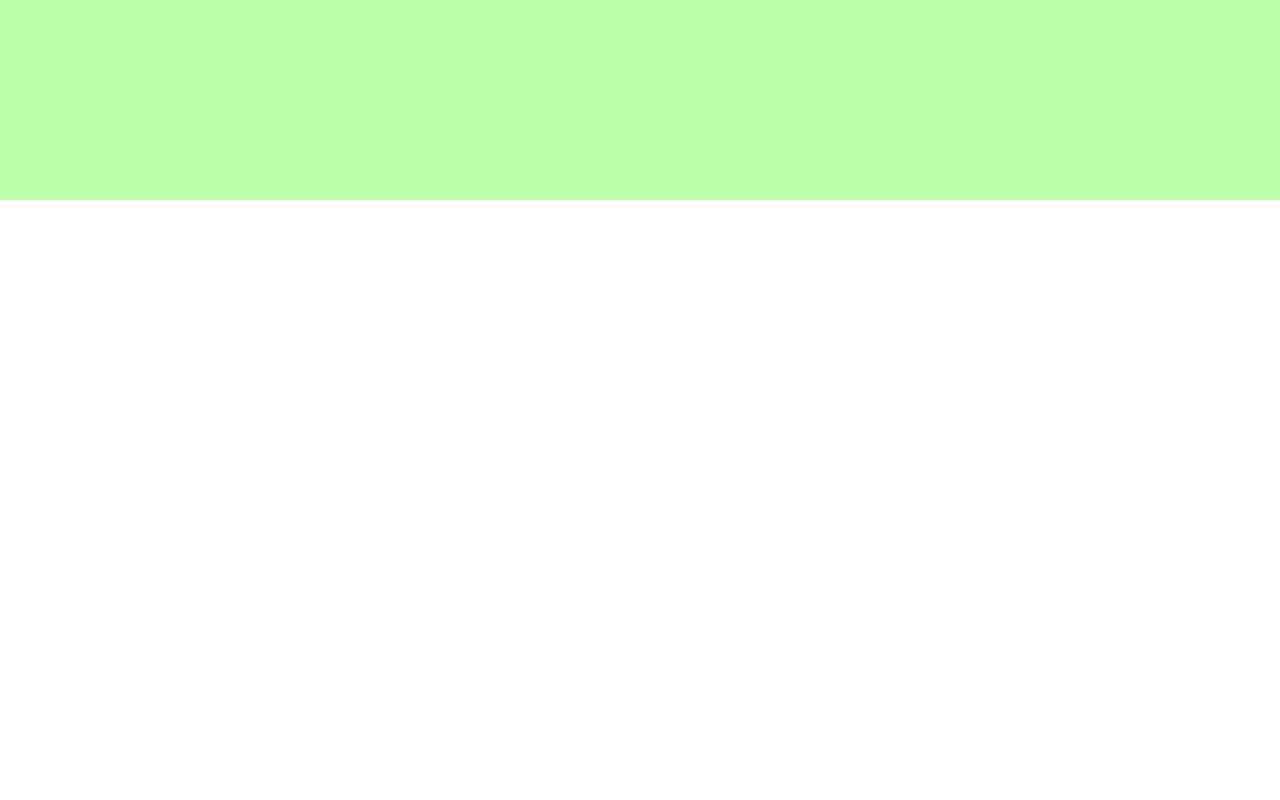
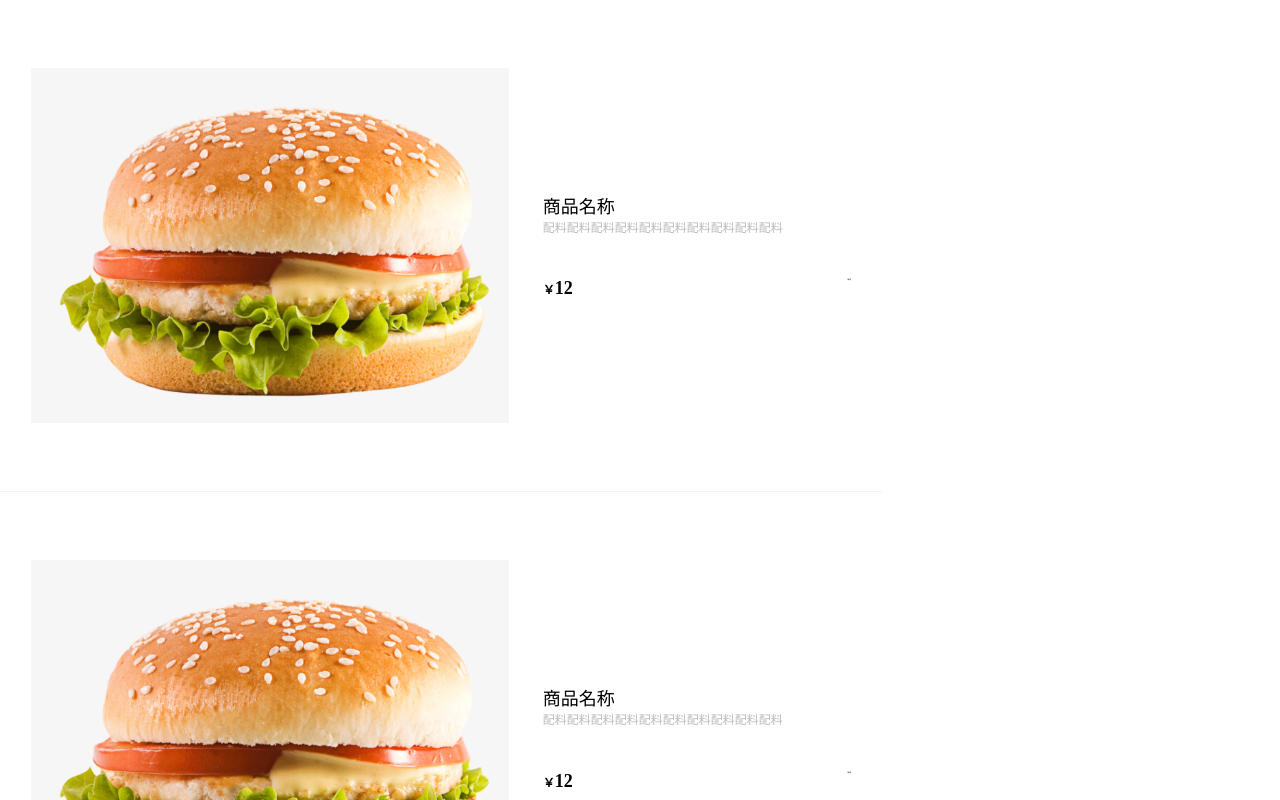
Before and after one commit to Timesi/frontend_react, a React (Create React App) app: page / in a window 1280 px wide. Built offline with nearby package versions, Linux system fonts and the light colour scheme.

Commit message:
complete p56_complete_Meals

```diff
--- a/src/App.js
+++ b/src/App.js
@@ -1,8 +1,11 @@
 import './App.css';
+import Meals from './components/Meals/Meals';
 
 function App() {
   return (
-    <div style={{width: '750rem', height: 200, backgroundColor: '#bfa'}}></div>
+    <div>
+      <Meals />
+    </div>
   );
 }
 
--- /dev/null
+++ b/src/components/Meals/Meal/Meal.js
@@ -0,0 +1,25 @@
+import React from 'react';
+
+import classes from './Meal.module.css'
+
+// 食物
+
+const Meal = () => {
+    return (
+        <div className={classes.Meal}>
+            <div className={classes.ImgBox}>
+                <img src='/img/meals/1.png' />
+            </div>
+            <div>
+                <h2 className={classes.Title}>商品名称</h2>
+                <p className={classes.Desc}>配料配料配料配料配料配料配料配料配料配料</p>
+                <div className={classes.ProceWrap}>
+                    <span className={classes.Price}>12</span>
+                    <div>数量</div>
+                </div>
+            </div>
+        </div>
+     );
+}
+
+export default Meal;
--- /dev/null
+++ b/src/components/Meals/Meal/Meal.module.css
@@ -0,0 +1,47 @@
+.Meal {
+    /* 开启弹性盒 */
+    display: flex;
+    /* 设置外边距 */
+    padding: 40rem 18rem;
+    /* 设置辅轴对齐方式 */
+    align-items: center;
+    border-bottom: 1px #f2f2f2 solid;
+}
+
+.ImgBox {
+    width: 280rem;
+    margin-right: 20rem;
+}
+
+img {
+    width: 100%;
+}
+
+.Title {
+    font-weight: normal;
+    font-size: 18px;
+    margin: 0;
+}
+
+.Desc {
+    margin: 0;
+    color: #bbb;
+    font-size: 12px;
+    padding-right: 40rem;
+}
+
+.ProceWrap {
+    margin-top: 25rem;
+    display: flex;
+    justify-content: space-between;
+}
+
+.Price {
+    font-weight: bold;
+    font-size: 18px;
+}
+
+.Price::before {
+    content: '￥';
+    font-size: 12px;
+}
--- /dev/null
+++ b/src/components/Meals/Meals.js
@@ -0,0 +1,24 @@
+import React from 'react';
+import Meal from './Meal/Meal';
+import classes from './Meals.module.css';
+
+// 食物列表组件
+
+const Meals = () => {
+    return (
+        // 现在将滚动条设置给了Meals
+        <div className={classes.Meals}>
+            <Meal />
+            <Meal />
+            <Meal />
+            <Meal />
+            <Meal />
+            <Meal />
+            <Meal />
+            <Meal />
+            <Meal />
+        </div>
+     );
+}
+
+export  default Meals;
--- /dev/null
+++ b/src/components/Meals/Meals.module.css
@@ -0,0 +1,6 @@
+.Meals {
+    position: absolute;
+    top: 0;
+    bottom: 0;
+    overflow: auto;
+}
--- a/src/index.css
+++ b/src/index.css
@@ -5,3 +5,7 @@
 body {
   margin: 0;
 }
+
+img {
+  vertical-align: middle;
+}
```
